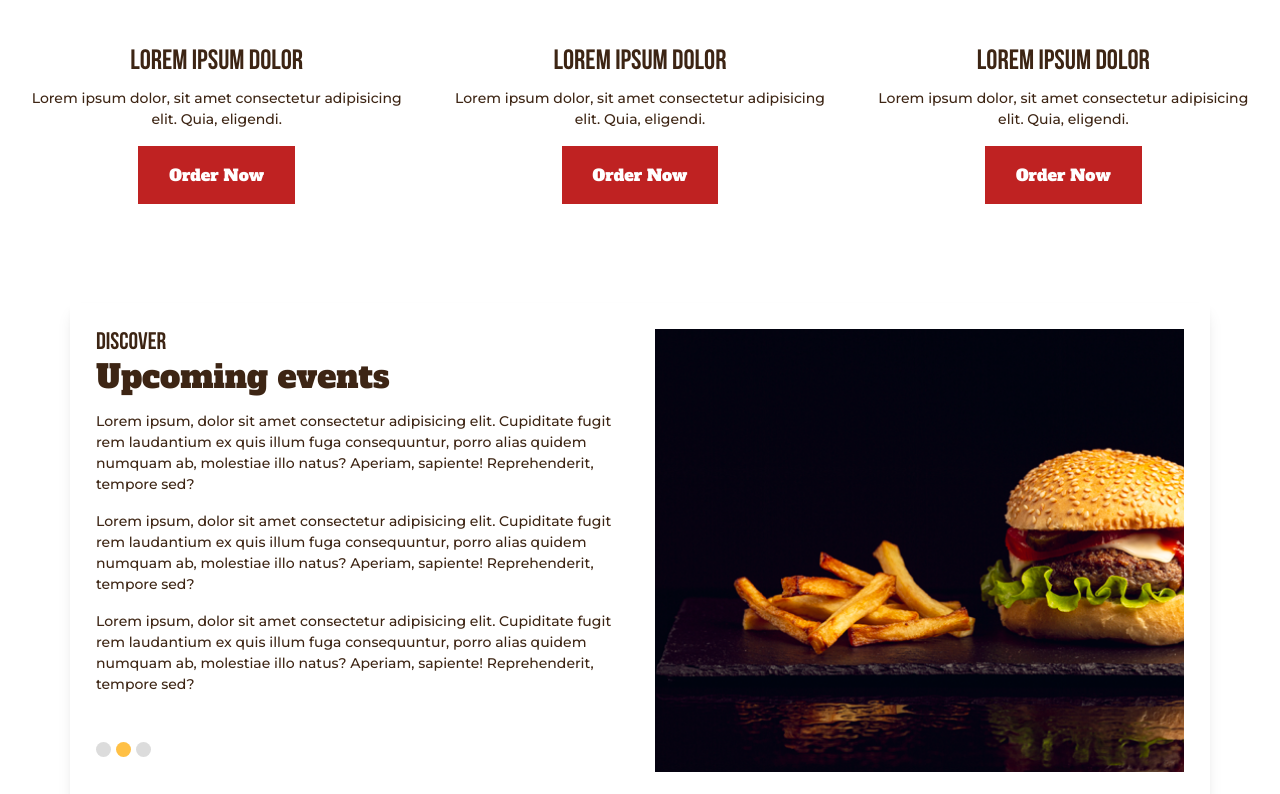
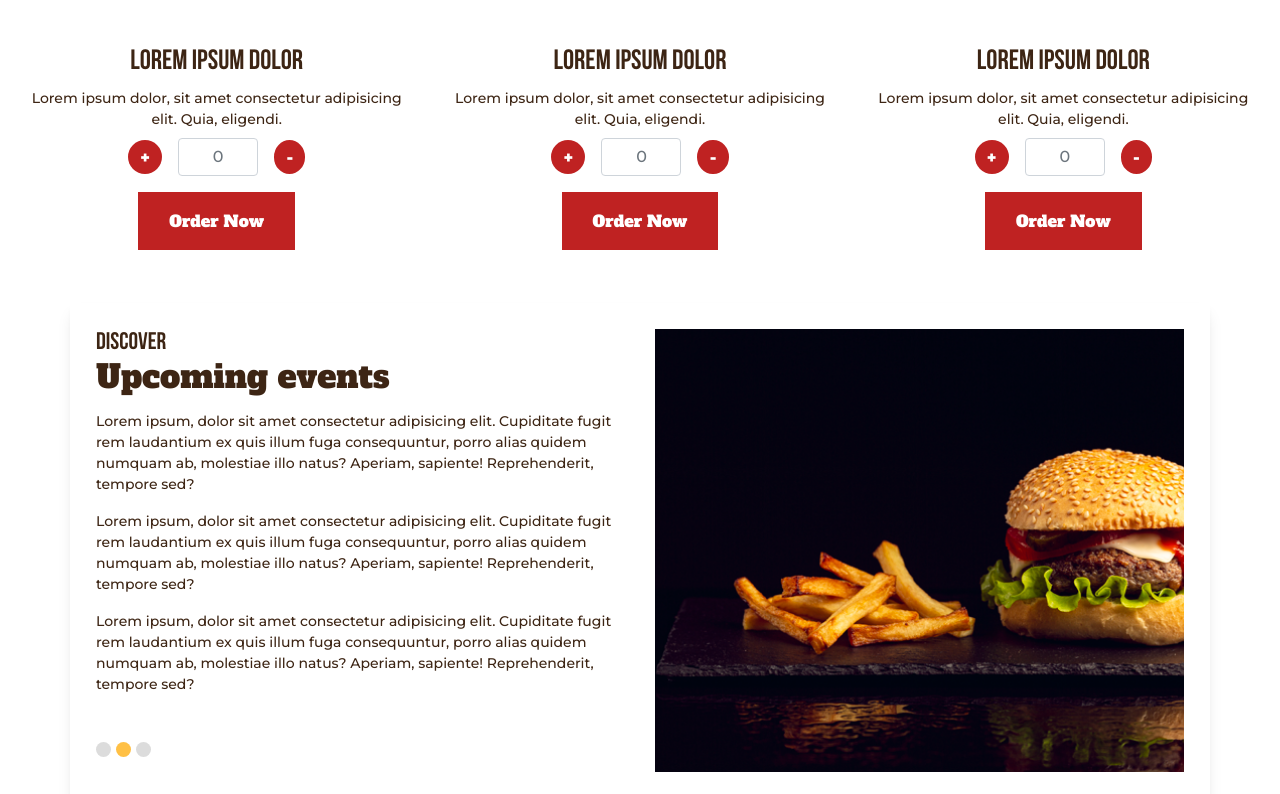
Before and after one commit to nurul-komor/Landing-page-of-A-Burger--House, a plain HTML site: page code/index.html in a window 1280 px wide. Shown: the part 1720-2514 px from the top of the page. Drawn offline with Linux system fonts and the light colour scheme; files whose address does not match are found by name.

```diff
--- a/code/assets/css/style.css
+++ b/code/assets/css/style.css
@@ -46,7 +46,15 @@ Primary use:   Landing Page
         margin: 0;
         box-sizing: border-box;
     }
+    ::-moz-selection { /* Code for Firefox */
+        color: var(--text-color);
+        background: var(--primary-color);
+    }
 
+    ::selection {
+        color: var(--text-color);
+        background: #ffb624;
+    }
     body {
         font-family: Montserrate-medium;
         font-size: 14px;
@@ -412,6 +420,26 @@ Primary use:   Landing Page
         background: rgb(255, 68, 68);
         border: 1px solid rgb(255, 68, 68);
     }
+    .add-chart-num{
+        display: flex;
+        align-items: center;
+        justify-content: center;
+        margin-top: 8px;
+    }
+    .add-chart-num input{
+        text-align: center;
+    }
+    .add-chart-num input{
+        max-width: 80px;
+        margin: 0 16px;
+    }
+    .order-section button.add-to-chart.sign{
+        padding: 4px 11.5px;
+        border-radius: 50%;
+        color: #fff;
+        text-align: center;
+        margin: 0;
+    }
 
     .order-section .order-image {
         height: 359px;
--- a/code/index.html
+++ b/code/index.html
@@ -43,9 +43,9 @@
         </div>
         <nav class="nav-right ">
             <button class="grt-mobile-button">
-                 <div class="line1"></div>
-                 <div class="line2"></div>
-                 <div class="line3"></div>
+                <div class="line1"></div>
+                <div class="line2"></div>
+                <div class="line3"></div>
             </button>
             <div class="nav-phone">
                 <img src="assets/images/bike.png" alt="">
@@ -114,7 +114,9 @@
         <div class="lg-container">
             <h4>Always tasty burger</h4>
             <h2>Choose & Enjoy</h2>
-            <p>Lorem ipsum dolor sit amet consectetur adipisicing elit. Vel minus, explicabo sint officia numquam consequuntur nihil et qui<br> tempore ex laudantium harum ratione molestias ab, deserunt quod necessitatibus. Saepe, nam!</p>
+            <p>Lorem ipsum dolor sit amet consectetur adipisicing elit. Vel minus, explicabo sint officia numquam
+                consequuntur nihil et qui<br> tempore ex laudantium harum ratione molestias ab, deserunt quod
+                necessitatibus. Saepe, nam!</p>
         </div>
         <div class="row lg-container-fluid">
             <div class="col-lg-4 p-0">
@@ -122,7 +124,13 @@
                     <div class="order-image one"></div>
                     <h3>Lorem ipsum dolor</h3>
                     <p>Lorem ipsum dolor, sit amet consectetur adipisicing elit. Quia, eligendi.</p>
-                    <button type="button" class="btn">Order Now</button>
+                    <div class="add-chart-num one">
+                        <button id="chart-plus-one" class="btn btn-primary add-to-chart sign">+</button>
+                        <input type="text" name="" id="add-input-one" class="form-control add-chart-input"
+                            placeholder="0">
+                        <button id="chart-minus-one" class="btn btn-primary add-to-chart sign">-</button>
+                    </div>
+                    <button id="order-now-btn one" type="button" class="btn">Order Now</button>
                 </div>
             </div>
             <div class="col-lg-4 p-0">
@@ -130,7 +138,13 @@
                     <div class="order-image two"></div>
                     <h3>Lorem ipsum dolor</h3>
                     <p>Lorem ipsum dolor, sit amet consectetur adipisicing elit. Quia, eligendi.</p>
-                    <button type="button" class="btn">Order Now</button>
+                    <div class="add-chart-num two">
+                        <button id="chart-plus-two" class="btn btn-primary add-to-chart sign">+</button>
+                        <input type="text" name="" id="add-input-two" class="form-control add-chart-input"
+                            placeholder="0">
+                        <button id="chart-minus-two" class="btn btn-primary add-to-chart sign">-</button>
+                    </div>
+                    <button id="order-now-btn two" type="button" class="btn">Order Now</button>
                 </div>
             </div>
             <div class="col-lg-4 p-0">
@@ -138,7 +152,13 @@
                     <div class="order-image three"></div>
                     <h3>Lorem ipsum dolor</h3>
                     <p>Lorem ipsum dolor, sit amet consectetur adipisicing elit. Quia, eligendi.</p>
-                    <button type="button" class="btn">Order Now</button>
+                    <div class="add-chart-num two">
+                        <button id="chart-plus-three" class="btn btn-primary add-to-chart sign">+</button>
+                        <input type="text" name="" id="add-input-three" class="form-control add-chart-input"
+                            placeholder="0">
+                        <button id="chart-minus-three" class="btn btn-primary add-to-chart sign">-</button>
+                    </div>
+                    <button id="order-now-btn-three" type="button" class="btn">Order Now</button>
                 </div>
             </div>
         </div>
@@ -154,13 +174,19 @@
                         <h4>Discover</h4>
                         <h2>Upcoming events</h2>
                         <p>
-                            Lorem ipsum, dolor sit amet consectetur adipisicing elit. Cupiditate fugit rem laudantium ex quis illum fuga consequuntur, porro alias quidem numquam ab, molestiae illo natus? Aperiam, sapiente! Reprehenderit, tempore sed?
+                            Lorem ipsum, dolor sit amet consectetur adipisicing elit. Cupiditate fugit rem laudantium ex
+                            quis illum fuga consequuntur, porro alias quidem numquam ab, molestiae illo natus? Aperiam,
+                            sapiente! Reprehenderit, tempore sed?
                         </p>
                         <p>
-                            Lorem ipsum, dolor sit amet consectetur adipisicing elit. Cupiditate fugit rem laudantium ex quis illum fuga consequuntur, porro alias quidem numquam ab, molestiae illo natus? Aperiam, sapiente! Reprehenderit, tempore sed?
+                            Lorem ipsum, dolor sit amet consectetur adipisicing elit. Cupiditate fugit rem laudantium ex
+                            quis illum fuga consequuntur, porro alias quidem numquam ab, molestiae illo natus? Aperiam,
+                            sapiente! Reprehenderit, tempore sed?
                         </p>
                         <p>
-                            Lorem ipsum, dolor sit amet consectetur adipisicing elit. Cupiditate fugit rem laudantium ex quis illum fuga consequuntur, porro alias quidem numquam ab, molestiae illo natus? Aperiam, sapiente! Reprehenderit, tempore sed?
+                            Lorem ipsum, dolor sit amet consectetur adipisicing elit. Cupiditate fugit rem laudantium ex
+                            quis illum fuga consequuntur, porro alias quidem numquam ab, molestiae illo natus? Aperiam,
+                            sapiente! Reprehenderit, tempore sed?
                         </p>
                     </div>
                     <div class="col-md-6">
@@ -176,13 +202,19 @@
                         <h4>Discover</h4>
                         <h2>Upcoming events</h2>
                         <p>
-                            Lorem ipsum, dolor sit amet consectetur adipisicing elit. Cupiditate fugit rem laudantium ex quis illum fuga consequuntur, porro alias quidem numquam ab, molestiae illo natus? Aperiam, sapiente! Reprehenderit, tempore sed?
+                            Lorem ipsum, dolor sit amet consectetur adipisicing elit. Cupiditate fugit rem laudantium ex
+                            quis illum fuga consequuntur, porro alias quidem numquam ab, molestiae illo natus? Aperiam,
+                            sapiente! Reprehenderit, tempore sed?
                         </p>
                         <p>
-                            Lorem ipsum, dolor sit amet consectetur adipisicing elit. Cupiditate fugit rem laudantium ex quis illum fuga consequuntur, porro alias quidem numquam ab, molestiae illo natus? Aperiam, sapiente! Reprehenderit, tempore sed?
+                            Lorem ipsum, dolor sit amet consectetur adipisicing elit. Cupiditate fugit rem laudantium ex
+                            quis illum fuga consequuntur, porro alias quidem numquam ab, molestiae illo natus? Aperiam,
+                            sapiente! Reprehenderit, tempore sed?
                         </p>
                         <p>
-                            Lorem ipsum, dolor sit amet consectetur adipisicing elit. Cupiditate fugit rem laudantium ex quis illum fuga consequuntur, porro alias quidem numquam ab, molestiae illo natus? Aperiam, sapiente! Reprehenderit, tempore sed?
+                            Lorem ipsum, dolor sit amet consectetur adipisicing elit. Cupiditate fugit rem laudantium ex
+                            quis illum fuga consequuntur, porro alias quidem numquam ab, molestiae illo natus? Aperiam,
+                            sapiente! Reprehenderit, tempore sed?
                         </p>
                     </div>
                     <div class="col-md-6">
@@ -198,13 +230,19 @@
                         <h4>Discover</h4>
                         <h2>Upcoming events</h2>
                         <p>
-                            Lorem ipsum, dolor sit amet consectetur adipisicing elit. Cupiditate fugit rem laudantium ex quis illum fuga consequuntur, porro alias quidem numquam ab, molestiae illo natus? Aperiam, sapiente! Reprehenderit, tempore sed?
+                            Lorem ipsum, dolor sit amet consectetur adipisicing elit. Cupiditate fugit rem laudantium ex
+                            quis illum fuga consequuntur, porro alias quidem numquam ab, molestiae illo natus? Aperiam,
+                            sapiente! Reprehenderit, tempore sed?
                         </p>
                         <p>
-                            Lorem ipsum, dolor sit amet consectetur adipisicing elit. Cupiditate fugit rem laudantium ex quis illum fuga consequuntur, porro alias quidem numquam ab, molestiae illo natus? Aperiam, sapiente! Reprehenderit, tempore sed?
+                            Lorem ipsum, dolor sit amet consectetur adipisicing elit. Cupiditate fugit rem laudantium ex
+                            quis illum fuga consequuntur, porro alias quidem numquam ab, molestiae illo natus? Aperiam,
+                            sapiente! Reprehenderit, tempore sed?
                         </p>
                         <p>
-                            Lorem ipsum, dolor sit amet consectetur adipisicing elit. Cupiditate fugit rem laudantium ex quis illum fuga consequuntur, porro alias quidem numquam ab, molestiae illo natus? Aperiam, sapiente! Reprehenderit, tempore sed?
+                            Lorem ipsum, dolor sit amet consectetur adipisicing elit. Cupiditate fugit rem laudantium ex
+                            quis illum fuga consequuntur, porro alias quidem numquam ab, molestiae illo natus? Aperiam,
+                            sapiente! Reprehenderit, tempore sed?
                         </p>
                     </div>
                     <div class="col-md-6">
@@ -252,7 +290,9 @@
                     <img src="/assets/images/footer-logo.png" alt="">
                     <h4>Burger House</h4>
                 </div>
-                <p>Lorem ipsum dolor sit, amet consectetur adipisicing elit. Quos neque ipsam consequatur! Fuga exercitationem facere mollitia numquam, odit explicabo quas enim aspernatur excepturi minus quidem consequatur debitis velit dolores laboriosam
+                <p>Lorem ipsum dolor sit, amet consectetur adipisicing elit. Quos neque ipsam consequatur! Fuga
+                    exercitationem facere mollitia numquam, odit explicabo quas enim aspernatur excepturi minus quidem
+                    consequatur debitis velit dolores laboriosam
                     dignissimos itaque labore est dolore id magnam. Natus, enim praesentium.</p>
             </div>
             <div class="col-md-5 footer-right">
```
Also changed, not shown: code/assets/js/main.js (+35 -0 lines).
